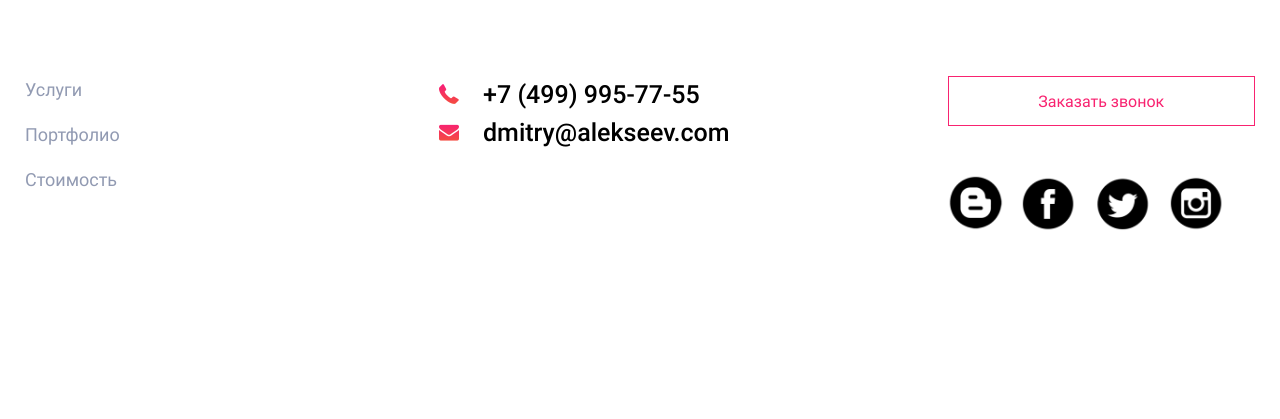
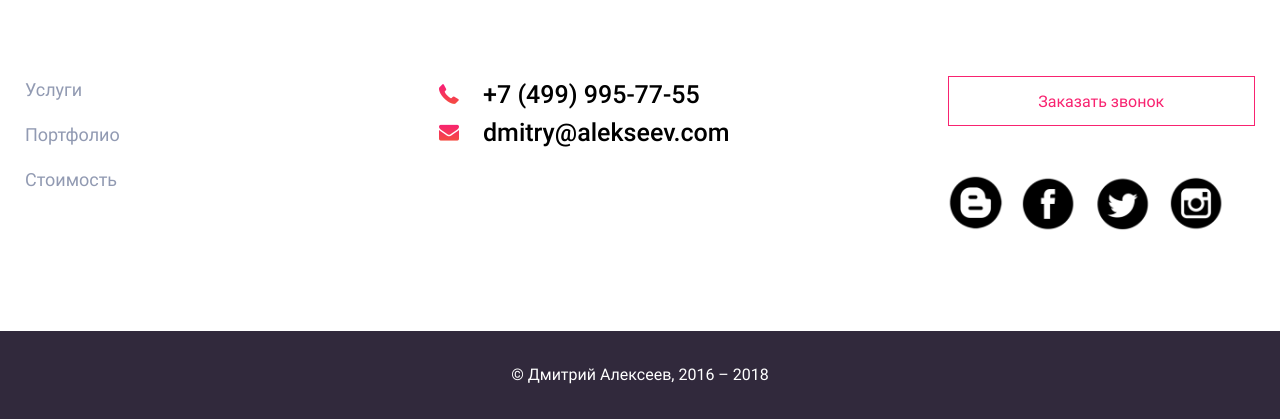
Before and after one commit to MaliSarus/diploma, a PHP site: page / in a window 1280 px wide. Shown: the part 2823-3242 px from the top of the page. Before the commit the page ends 3053 px from the top, so only its background shows below. Run offline with PHP 8.4, Linux system fonts and the light colour scheme.

Commit message:
Create full diploma

```diff
--- a/src/assets/scss/modules/_footer.scss
+++ b/src/assets/scss/modules/_footer.scss
@@ -1,4 +1,9 @@
 .footer {
+  position: relative;
+  padding-bottom: 56px;
+  @media screen and (min-width: $lg-width){
+    padding-bottom: 88px;
+  }
   &__top {
     padding: 50px 0;
     @media screen and (min-width: $md-width) {
@@ -7,6 +12,26 @@
     }
     @media screen and (min-width: $xl-width) {
       padding-top: 77px;
+    }
+  }
+  &__bottom{
+    position: absolute;
+    left: 0;
+    bottom: 0;
+    width: 100%;
+    padding-top: 20px;
+    padding-bottom: 18px;
+    color: white;
+    background: #31293c;
+    text-align: center;
+    @media screen and (min-width: $lg-width){
+      padding: 32px 0;
+    }
+    p{
+      font-size: 12px;
+      @media screen and (min-width: $lg-width){
+        font-size: 16px;
+      }
     }
   }
 
@@ -47,6 +72,12 @@
       font-weight: 500;
       color: #8993ad;
       background-image: linear-gradient(to top, #f26522, #fa0891);
+      text-decoration: none;
+      transition: color .25s;
+      &:hover{
+        text-decoration: none;
+        color: #fc557c;
+      }
       @media screen and (min-width: $lg-width){
         font-size: 25px;
         color: black;
--- a/src/assets/scss/modules/_header.scss
+++ b/src/assets/scss/modules/_header.scss
@@ -39,6 +39,10 @@
       font-weight: bold;
       text-decoration: none;
       margin: 0 auto;
+      transition: color .25s;
+      &:hover{
+        color: #fc557c;
+      }
       @media screen and (min-width: $sm-width) {
         font-size: 25px;
       }
--- a/src/modules/footer.php
+++ b/src/modules/footer.php
@@ -25,15 +25,19 @@
                 <div class="footer__social">
                     <button class="button button_red footer__social-button">Заказать звонок</button>
                     <div class="footer__social-icons">
-                        <div class="footer__icon"></div>
-                        <div class="footer__icon"></div>
-                        <div class="footer__icon"></div>
-                        <div class="footer__icon"></div>
+                        <a href="#" class="footer__icon"></a>
+                        <a href="#" class="footer__icon"></a>
+                        <a href="#" class="footer__icon"></a>
+                        <a href="#" class="footer__icon"></a>
                     </div>
                 </div>
             </div>
         </div>
-        <div class="row footer__bottom"></div>
+        <div class="row footer__bottom">
+            <div class="col-12">
+                <p>&copy;&nbsp;Дмитрий Алексеев, 2016 – 2018</p>
+            </div>
+        </div>
     </div>
 </footer>
 <script src="https://code.jquery.com/jquery-3.4.1.slim.min.js"
```
Also changed, not shown: src/assets/css/style.css.
